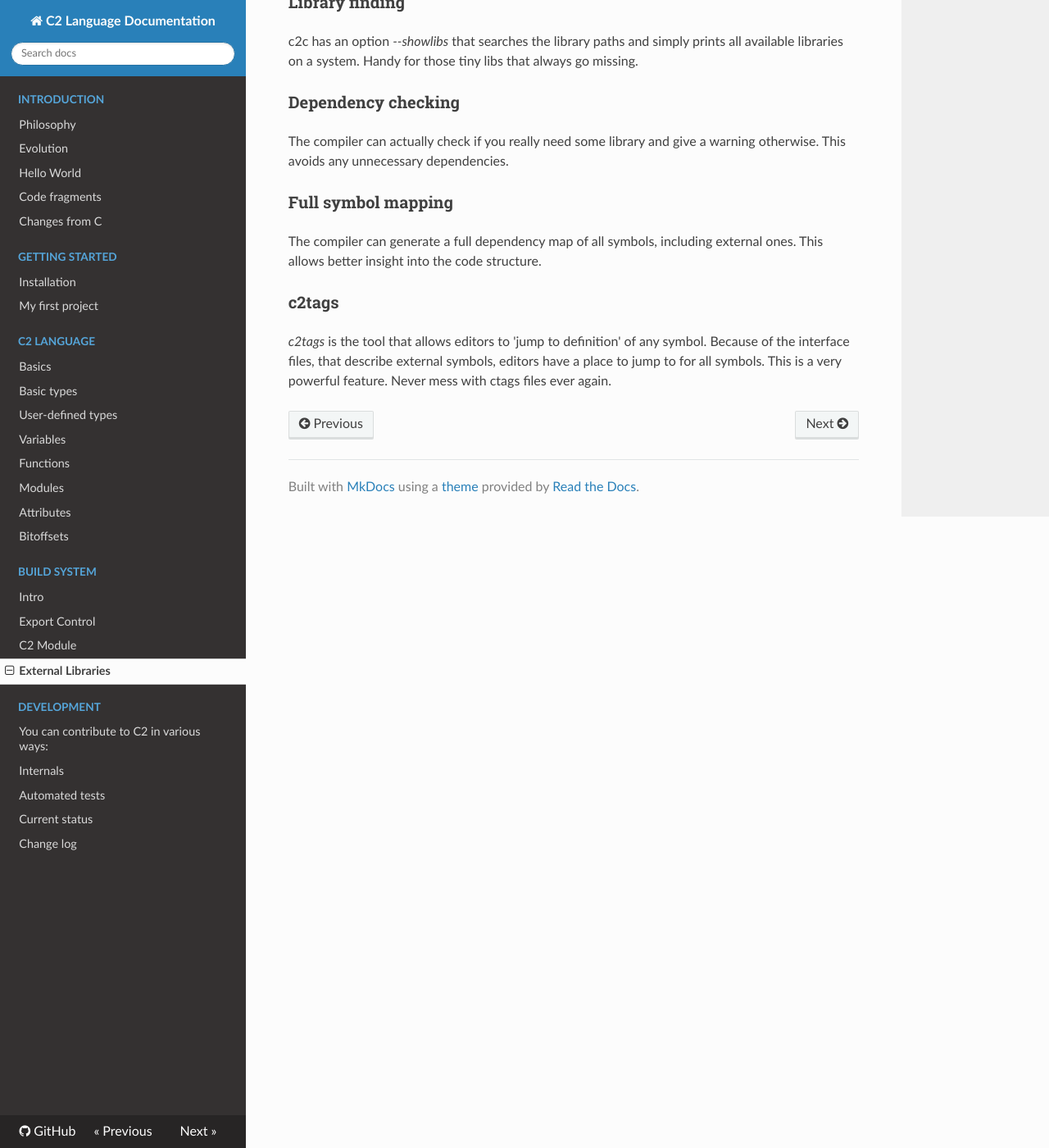
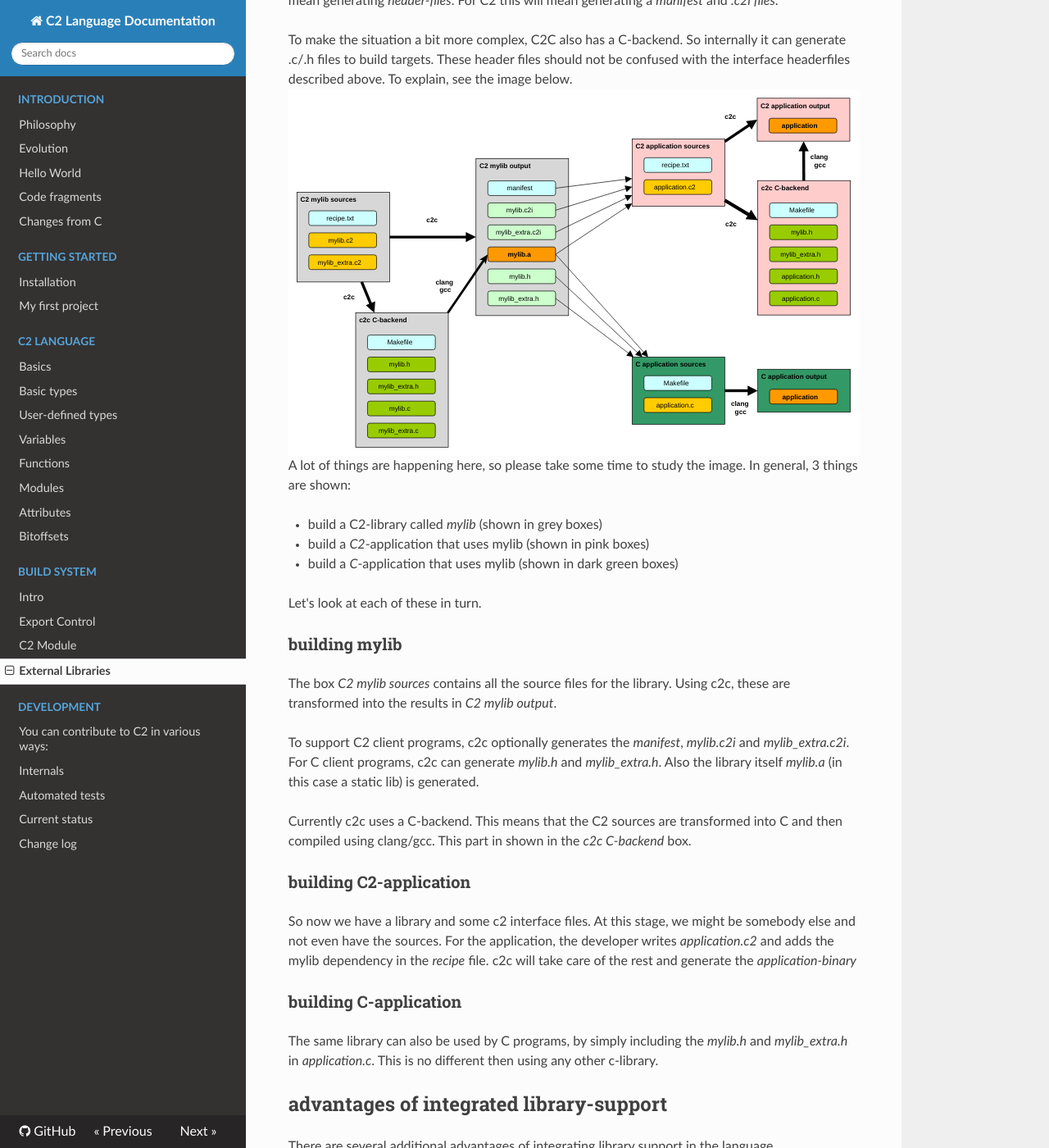
Before and after one commit to c2lang/documentation, an MkDocs documentation site: the page built from documentation/docs/build_system/libraries.md, in a window 1280 px wide and 1400 px high, scrolled down 2422 px. Shown: the whole window at 82% size. Built offline with MkDocs 1.6.1, drawn with Linux system fonts in a browser that asks for light colours; nearby versions of some CDN libraries; old or Windows-style settings are respelled for this version of MkDocs; some of the changed text lies outside the part shown.

Commit message:
docs: added library build flow

````diff
--- a/documentation/docs/build_system/libraries.md
+++ b/documentation/docs/build_system/libraries.md
@@ -112,6 +112,48 @@ public func int32 sprintf(char* __s, const char* __format, ...);
 
 ```
 
+## C2 library build process
+
+One of the goals of C2 is tight intergration with plain old C. So when building a
+library with C2, the developer has the option to either generate interface files for
+C, for C2 or for both. For C, this will mean generating *header-files*. For C2 this
+will mean generating a *manifest* and *.c2i files*.
+
+To make the situation a bit more complex, C2C also has a C-backend. So internally
+it can generate .c/.h files to build targets. These header files should not be
+confused with the interface headerfiles described above. To explain, see the image
+below.
+![build flow](build_libs.svg)
+A lot of things are happening here, so please take some time to study the image.
+In general, 3 things are shown:
+
+* build a C2-library called *mylib* (shown in grey boxes)
+* build a *C2*-application that uses mylib (shown in pink boxes)
+* build a *C*-application that uses mylib (shown in dark green boxes)
+
+Let's look at each of these in turn.
+###building mylib
+The box *C2 mylib sources* contains all the source files for the library. Using
+c2c, these are transformed into the results in *C2 mylib output*.
+
+To support C2 client programs, c2c optionally generates the *manifest*, *mylib.c2i*
+and *mylib_extra.c2i*. For C client programs, c2c can generate *mylib.h* and *mylib_extra.h*.
+Also the library itself *mylib.a* (in this case a static lib) is generated.
+
+Currently c2c uses a C-backend. This means that the C2 sources are transformed into
+C and then compiled using clang/gcc. This part in shown in the *c2c C-backend* box.
+
+###building C2-application
+So now we have a library and some c2 interface files. At this stage, we might be
+somebody else and not even have the sources. For the application, the developer
+writes *application.c2* and adds the mylib dependency in the *recipe* file. c2c
+will take care of the rest and generate the *application-binary*
+
+###building C-application
+The same library can also be used by C programs, by simply including the *mylib.h*
+and *mylib_extra.h* in *application.c*. This is no different then using any other
+c-library.
+
 ##advantages of integrated library-support
 
 There are several additional advantages of integrating library support in the language
````
Also changed, not shown: documentation/docs/development/change_log.md (+2 -1 lines), documentation/docs/build_system/build_libs.svg (added).
